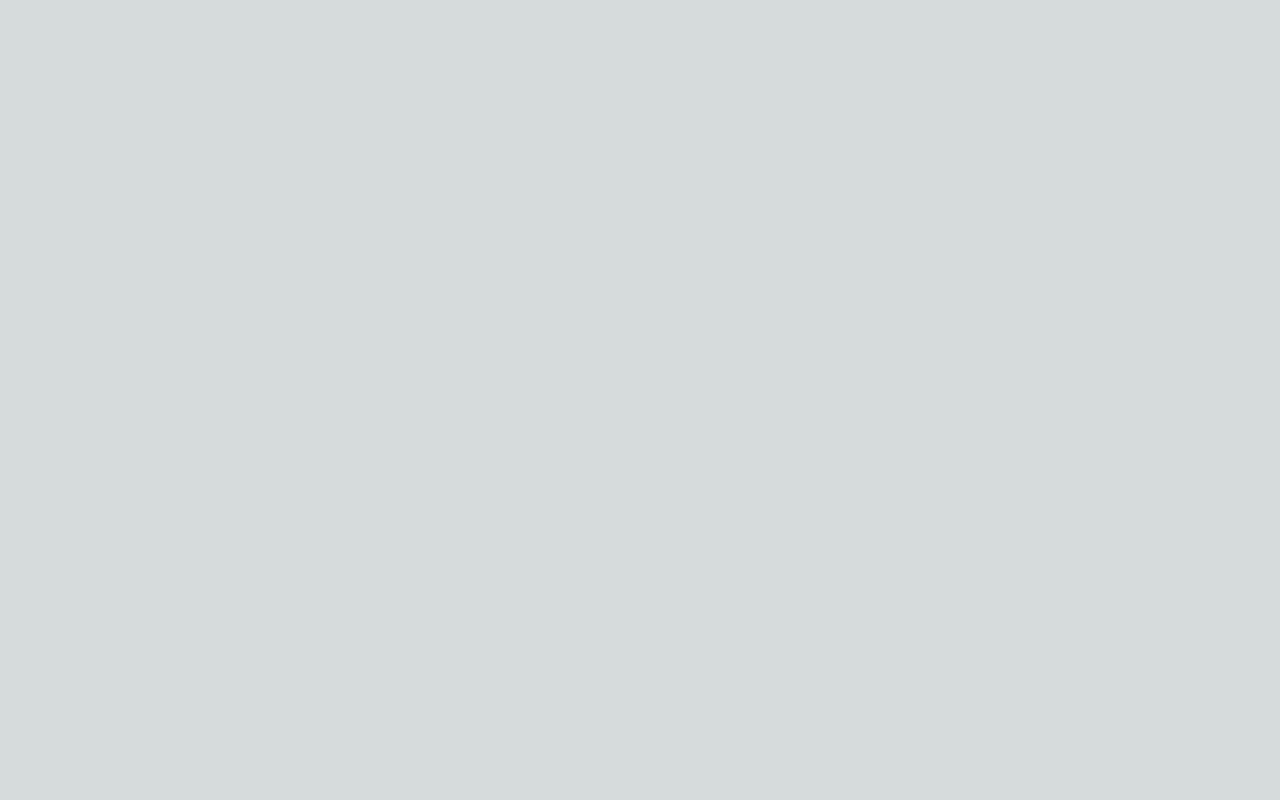
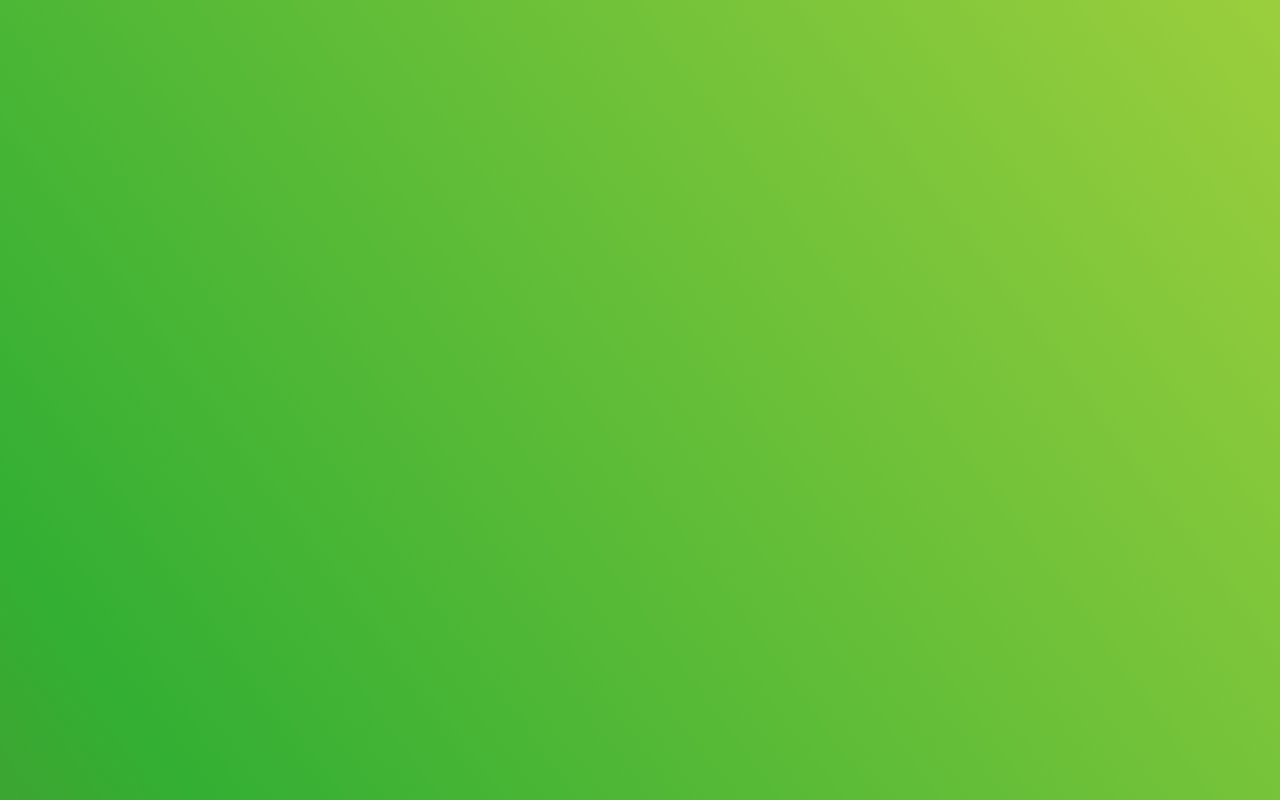
Before and after one commit to sid221b/sudhanshu221b, a Next.js app: page /gradient-bg in a window 1280 px wide. Before the commit this address had no page. Built offline with nearby package versions, Linux system fonts and the light colour scheme.

Commit message:
🚀 Added gradient bg page

```diff
--- /dev/null
+++ b/app/gradient-bg/page.tsx
@@ -0,0 +1,14 @@
+import React from 'react'
+import styles from './styles.module.css'
+
+function GradientBackground() {
+  return (
+    <main className='bg-blue-700 h-[100vh]'>
+      <div className={styles.gradientBg}>
+        <div className={styles.gradient}></div>
+      </div>
+    </main>
+  )
+}
+
+export default GradientBackground
--- /dev/null
+++ b/app/gradient-bg/styles.module.css
@@ -0,0 +1,43 @@
+.gradientBg {
+  position: absolute;
+  top: 0;
+  left: 0;
+  width: 100%;
+  height: 100%;
+  overflow: hidden;
+  display: flex;
+  align-items: center;
+  justify-content: center;
+}
+
+.gradient {
+  position: absolute;
+  width: 150%;
+  aspect-ratio: 1;
+  background: linear-gradient(
+    270deg,
+    rgb(189, 36, 36),
+    rgb(51, 175, 51),
+    rgb(229, 229, 68),
+    rgb(121, 195, 224),
+    skyblue,
+    rgb(66, 66, 226)
+  );
+  background-size: 600% 600%;
+  animation: GradientMoveRotate 20s linear infinite;
+}
+
+@keyframes GradientMoveRotate {
+  0% {
+    background-position: 0% 50%;
+    transform: rotate(0deg);
+  }
+
+  50% {
+    background-position: 100% 50%;
+  }
+  100% {
+    background-position: 0% 50%;
+    transform: rotate(360deg);
+  }
+}
```
